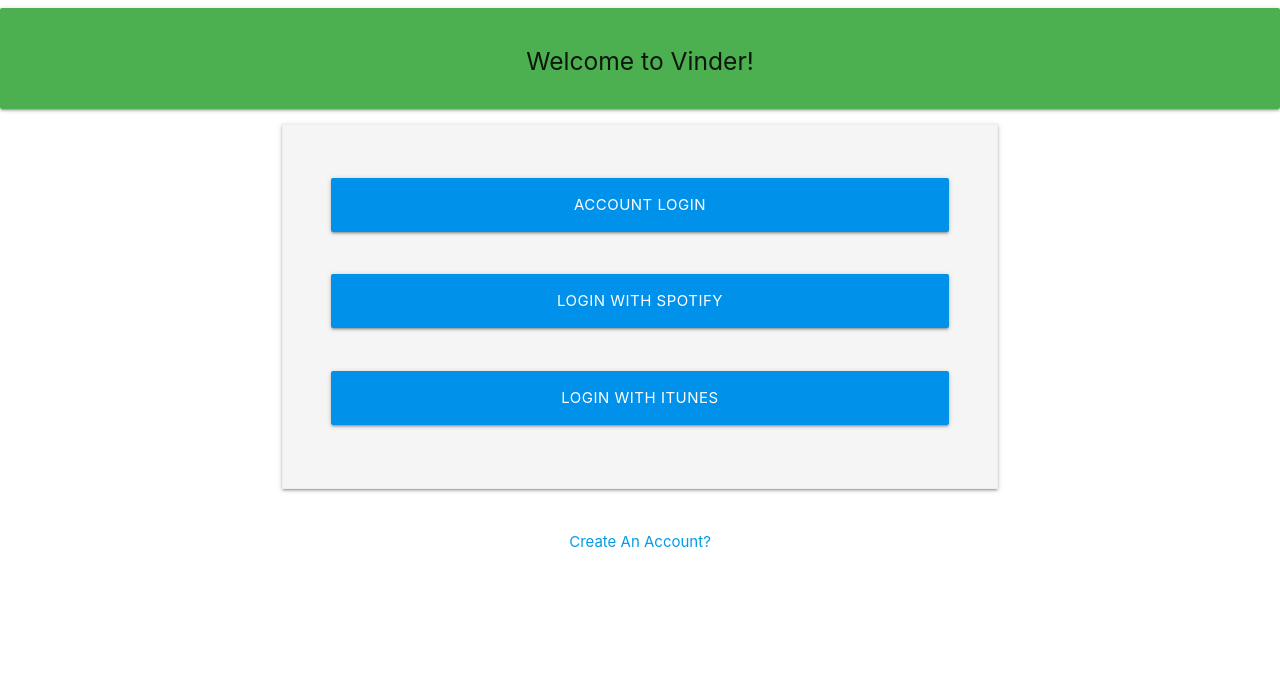
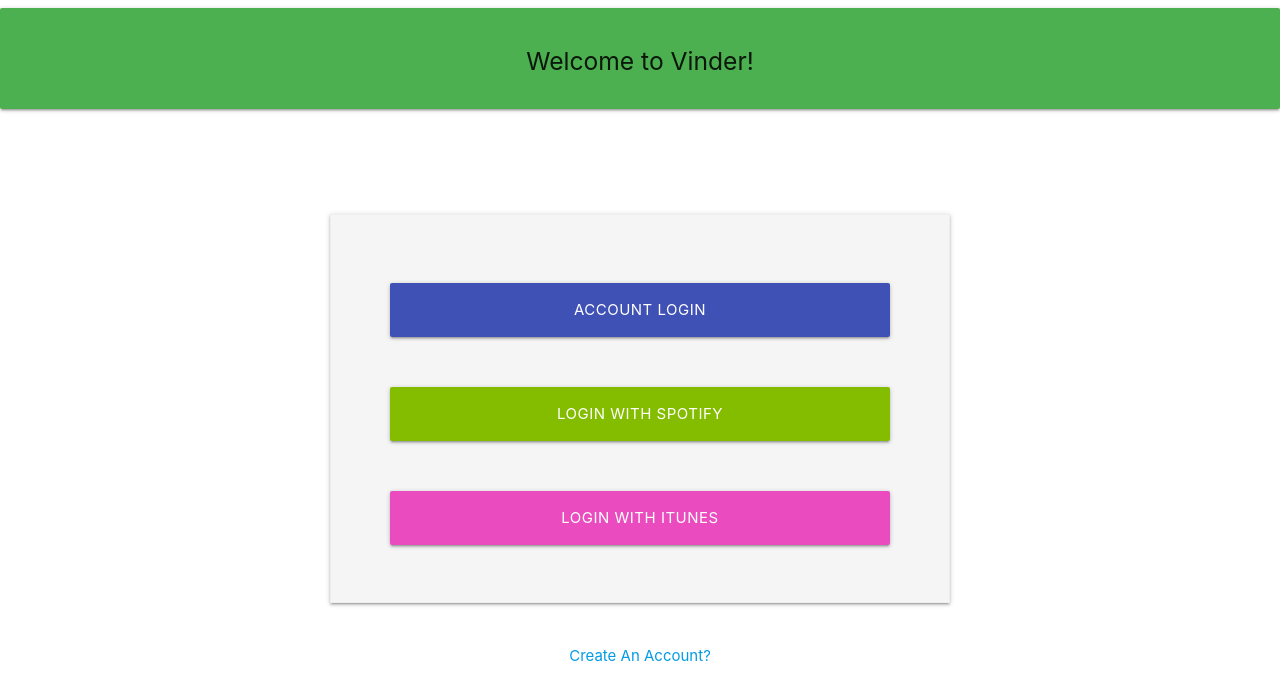
Before and after one commit to miffycs/MusicATE, a plain HTML site: page index.html in a window 1280 px wide. Drawn offline with nearby package versions, Linux system fonts and the light colour scheme.

Commit message:
final layout

```diff
--- a/index.html
+++ b/index.html
@@ -2,7 +2,7 @@
 <html>
 <head>
     <meta charset="utf-8">
-    <title>Music App</title>
+    <title>Vinder</title>
     <!-- Compiled and minified CSS -->
     <link rel="stylesheet" href="https://cdnjs.cloudflare.com/ajax/libs/materialize/1.0.0/css/materialize.min.css">
     <!-- Compiled and minified JavaScript -->
@@ -10,6 +10,7 @@
     <!-- material-icons -->
     <link href="https://fonts.googleapis.com/icon?family=Material+Icons" rel="stylesheet">
     <meta name="viewport" content="width=device-width, initial-scale=1.0">
+    <script src="https://ajax.googleapis.com/ajax/libs/jquery/3.3.1/jquery.min.js"></script>
     <meta http-equiv="x-ua-compatible" content="ie=edge">
     <style>
         body {
@@ -20,10 +21,6 @@
 
         main {
             flex: 1 0 auto;
-        }
-
-        body {
-            background: #fff;
         }
 
         .input-field input[type=date]:focus + label,
@@ -48,59 +45,49 @@
         <h5 class="center-align">Welcome to Vinder!</h5>
     </div>
 
+    <div class="section"></div>
         <main>
             <center>
-        <!--<img class="responsive-img" style="width: 250px;" src="https://i.imgur.com/ax0NCsK.gif" />
             <div class="section"></div>
 
-        <h5 class="indigo-text">Please, login into your account</h5>
-        <div class="section"></div>-->
+            <div class="section"></div>
 
             <div class="container">
-            <div class="z-depth-1 grey lighten-4 row" style="display: inline-block; padding: 32px 48px 0px 48px; border: 1px solid #EEE; width:80%">
+                <div class="z-depth-1 grey lighten-4 row" style="display: inline-block; padding: 32px 48px 0px 48px; border: 1px solid #EEE;">
                     <form class="col s12" method="post">
-                    <!-- row -->
                         <div class='row'>
                         <div class='col s12'>
                         </div>
                         </div>
 
-                    <!-- row -->
                         <div class='row'>
-                        <button type='submit' name='btn_login' class='col s12 btn btn-large waves-effect light-blue accent-4'>Account Login</button>
-                    </div>
-                    <br />
-
-                    <!-- row -->
-                    <div class='row'>
-                        <button type='submit' name='btn_login' class='col s12 btn btn-large waves-effect light-blue accent-4'>Login with Spotify</button>
-                        <!--<label style='float: right;'>
-                            <a class='pink-text' href='#!'><b>Forgot Password?</b></a>
-                        </label>-->
-                    </div>
-                    <br />
-
-                    <center>
-                    <!-- row -->
-                    <div class='row'>
-                        <button type='submit' name='btn_login' class='col s12 btn btn-large waves-effect light-blue accent-4'>Login with Itunes</button>
-                    </div>
-                    <!-- row -->
-                    <div class='row'>
-                        <div class='col s12'>
+                        <div class='input-field col s12'>
+                            <button type='submit' name='btn_login' class='col s12 btn btn-large waves-effect indigo' style="width: 500px">Account Login</button>
                         </div>
                         </div>
+
+                        <div class='row'>
+                            <div class='input-field col s12'>
+                                <button type='submit' name='btn_login' class='col s12 btn btn-large waves-effect' style="background-color: #84bd00">Login with Spotify</button>
+                            </div>
+                        </div>
+
+                        <div class='row'>
+                            <div class='input-field col s12'>
+                                <button type='submit' name='btn_login' class='col s12 btn btn-large waves-effect' style="background-color: #EA4CC0">Login with Itunes</button>
+                            </div>
+                        </div>
+
                         <br />
-                    </center>
                     </form>
                 </div>
             </div>
-
             <p><a href="Account_SignUp.html">Create An Account?</a></p>
             </center>
 
             <div class="section"></div>
             <div class="section"></div>
         </main>
+
 </body>
 </html>
```
Lines whose indentation alone changed are shown as unchanged.
